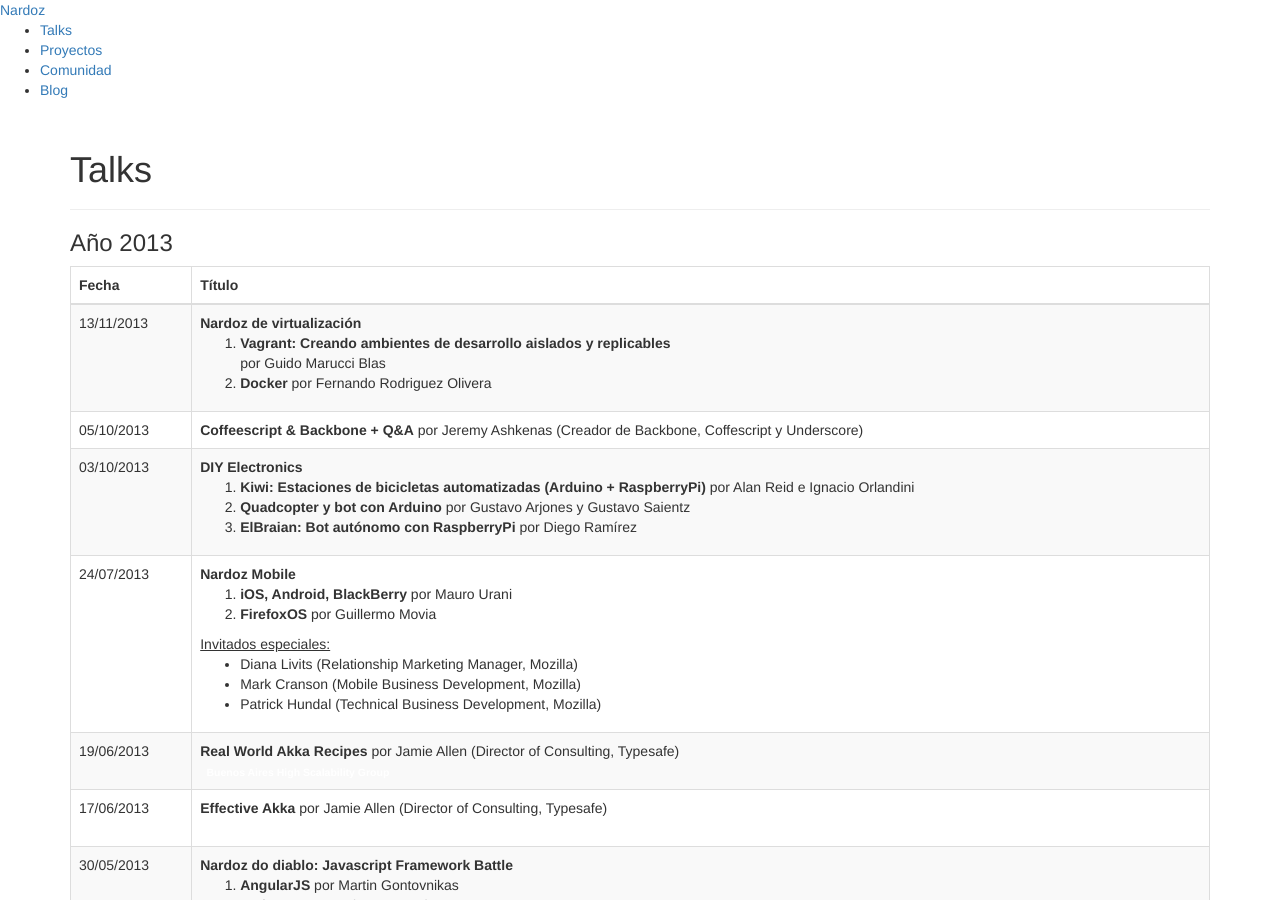
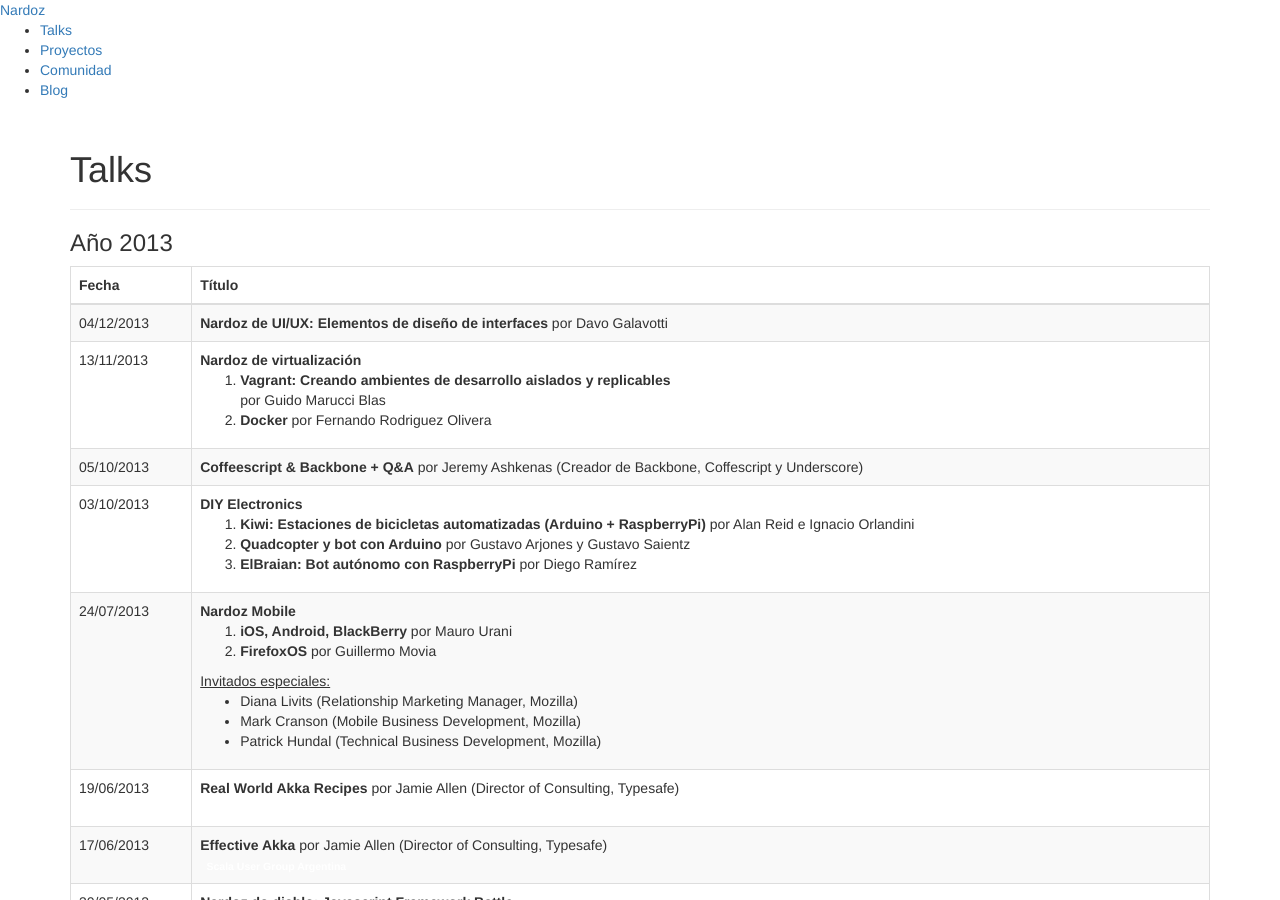
Before and after one commit to Nardoz/nardoz.github.com, a Jekyll site: the page built from talks.html, in a window 1280 px wide and 900 px high. Built offline with Jekyll 4.4.1, drawn with Linux system fonts in a browser that asks for light colours; nearby versions of some CDN libraries; library files that are not in the unit come from our copies.

Commit message:
Added a new talk

```diff
--- a/index.html
+++ b/index.html
@@ -15,6 +15,12 @@
     </tr>
   </thead>
   <tbody>
+    <tr>
+      <td>04/12/2013</td>
+      <td>
+        <strong>Nardoz de UI/UX: Elementos de diseño de interfaces</strong> por Davo Galavotti
+      </td>
+   </tr>
     <tr>
       <td>13/11/2013</td>
       <td>
--- a/talks.html
+++ b/talks.html
@@ -19,6 +19,12 @@
       </tr>
     </thead>
     <tbody>
+      <tr>
+        <td>04/12/2013</td>
+        <td>
+          <strong>Nardoz de UI/UX: Elementos de diseño de interfaces</strong> por Davo Galavotti
+        </td>
+     </tr>
       <tr>
         <td>13/11/2013</td>
         <td>
```
